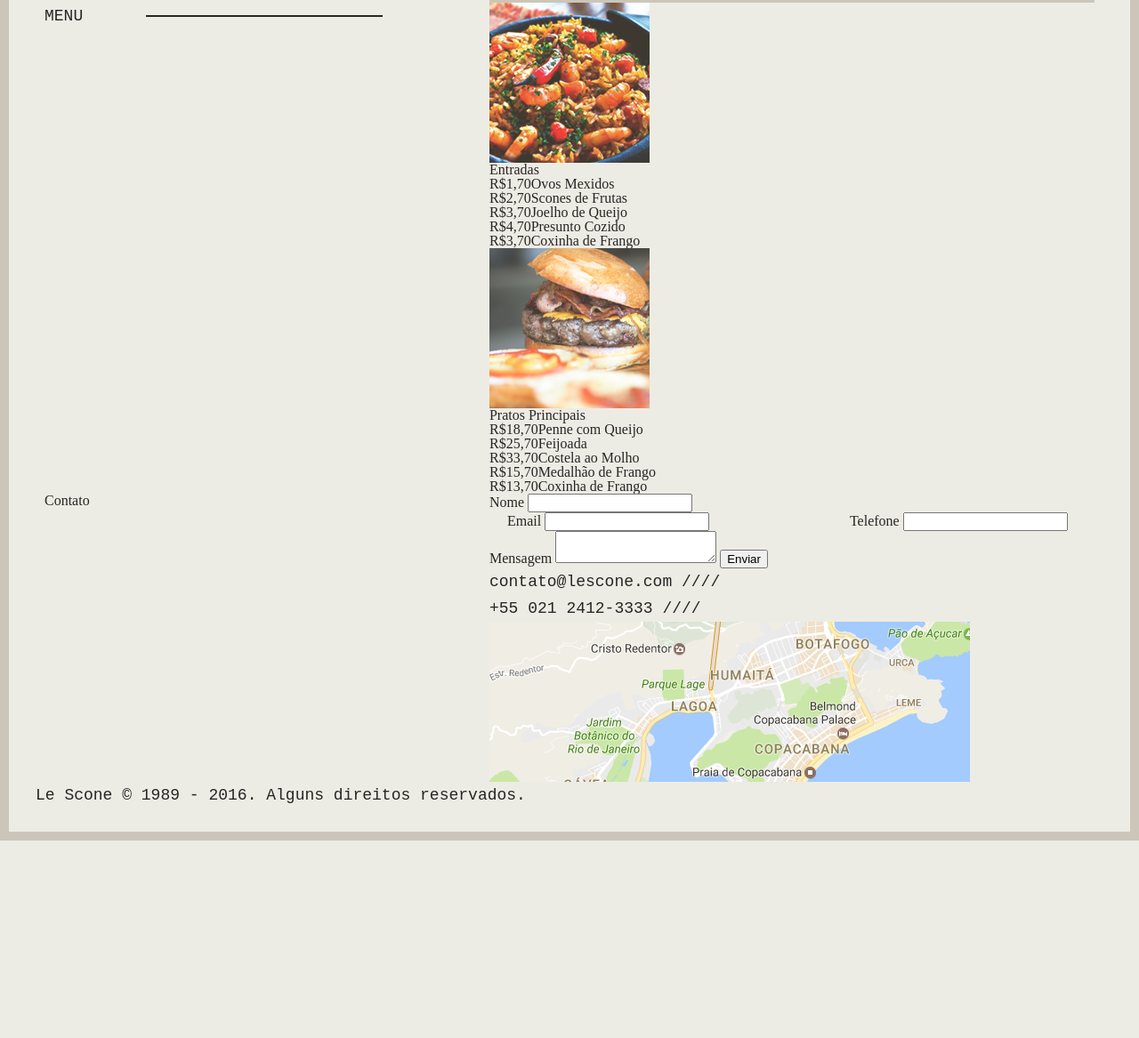
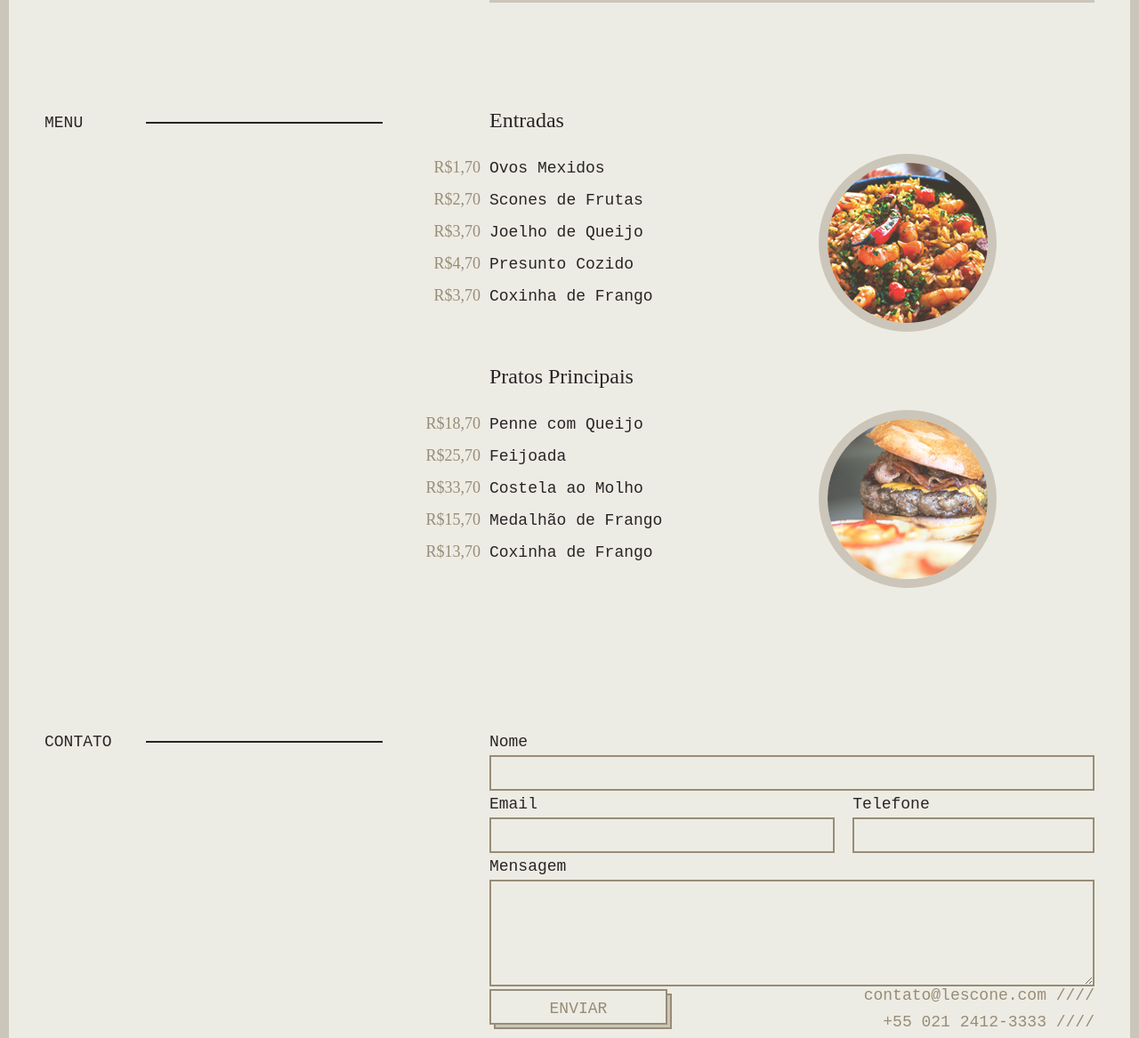
Before and after one commit to peueueu/le-scone, a website: page index.html in a window 1280 px wide. Shown: the part 943-2110 px from the top of the page at 89% size. Before the commit the page ends 1888 px from the top, so only its background shows below. Drawn offline with Linux system fonts and the light colour scheme; a web font is replaced by a local one.

Commit message:
Finalizando Projeto Le Scone do curso de sass da Origamid

```diff
--- a/index.html
+++ b/index.html
@@ -6,6 +6,7 @@
     <meta charset="UTF-8">
     <meta name="viewport" content="width=device-width, initial-scale=1.0">
     <meta http-equiv="X-UA-Compatible" content="ie=edge">
+    <link rel="shortcut icon" href="favicon.ico" type="image/x-icon">
     <link href="https://fonts.googleapis.com/css?family=Aref+Ruqaa|PT+Mono&display=swap" rel="stylesheet">
     <link rel="stylesheet" href="css/style.css">
 </head>
@@ -54,9 +55,9 @@
     </section>
 
     <section class="container contato">
-        <h1 class="grid-4">Contato</h1>
+        <h1 class="grid-4 titulo">Contato</h1>
         <div class="grid-7 offset-1">
-            <form action="">
+            <form>
                 <label for="nome">Nome</label>
                 <input type="text">
                 <div class="row">
--- a/package.json
+++ b/package.json
@@ -4,7 +4,8 @@
   "description": "origamid sass course",
   "main": "index.js",
   "scripts": {
-    "compile:sass": "node-sass sass/style.scss css/style.css -w"
+    "compile:sass": "node-sass sass/style.scss css/style.css -w",
+    "build:sass": "node-sass --include-path sass sass/style.scss css/style.css --output-style compressed"
   },
   "license": "MIT",
   "devDependencies": {
--- /dev/null
+++ b/sass/_contato.scss
@@ -0,0 +1,75 @@
+.contato {
+    margin-top: 120px;
+    margin-bottom: 120px;
+    @include d(s) {
+        margin-top: 60px;
+        margin-bottom: 60px;
+    }
+}
+
+.contato form {
+    label {
+    @include tipo-1(18);
+    display: block;
+    }
+    input[type="text"], textarea{
+        @include tipo-1(18);
+        color: $cinza;
+        width: 100%;
+        padding: 0 5px;
+        height: 40px;
+        border: 2px solid $bege-escuro;
+        background: transparent;
+        &:hover, &:focus {
+            outline: none;
+            border-color: $bege-medio;
+        }
+    }
+    textarea {
+        height: 120px;
+    }
+}
+
+
+input.button {
+    @include tipo-1(18);
+    cursor: pointer;
+    color: $bege-escuro;
+    text-transform: uppercase;
+    border: 2px solid $bege-escuro;
+    background: transparent;
+    display: block;
+    width: 200px;
+    padding-top: 5px;
+    @include box-shadow(5px 5px 0 -2px $bege-medio,
+                        5px 5px 0 0 $bege-escuro);
+    transition: .3s;
+    &:hover {
+        @include box-shadow(3px 3px 0 -2px $bege-medio,
+        3px 3px 0 0 $bege-escuro);
+    }
+    &:active {
+        outline: none;
+    }
+}
+
+.contato-info {
+    display: inline-block;
+    color: $bege-escuro;
+    margin-bottom: 3em;
+    @include d(l) {
+        float: right;
+        text-align: right;
+        margin-top: -3em;
+    }
+    margin-top: 2em;
+}
+
+.contato-mapa {
+    display: block;
+    @include box-shadow(0 0 0 10px $bege-medio);
+    clear: both;
+    img {
+        width: 100%;
+    }
+}
--- /dev/null
+++ b/sass/_footer.scss
@@ -0,0 +1,18 @@
+footer {
+    padding: 20px 0;
+    background: $cinza;
+    @include box-shadow(0 0 0 10px $cinza);
+    p {
+        color: $bege-claro;
+        @include d(s) {
+            text-align: center;
+        }
+    }
+    a img {
+        float: right;
+        @include d(s) {
+            float: none;
+            margin: 20px auto;
+        }
+    }
+}
--- a/sass/_grid.scss
+++ b/sass/_grid.scss
@@ -119,8 +119,8 @@ $s-device: 480px;
 
 @mixin row {
   position: relative;
-  margin-left: $gutter/2;
-  margin-right: $gutter/2;
+  margin-left: -$gutter/2;
+  margin-right: -$gutter/2;
   @include d(s) {
     margin-left: 0px;
     margin-right: 0px;
--- /dev/null
+++ b/sass/_menu.scss
@@ -0,0 +1,47 @@
+.menu {
+    margin-top: 120px;
+    margin-bottom: 120px;
+    @include d(s) {
+        margin-top: 60px;
+        margin-bottom: 60px;
+    }
+}
+
+.menu-item {
+    margin-bottom: 60px;
+    h2 {
+        @include tipo-2(24);
+        margin-bottom: 1em;
+    }
+    li {
+        @include tipo-1(18);
+        line-height: em(35, 18);
+        span {
+            font-family: $font-2;
+            color: $bege-escuro;
+            display: inline-block;
+            width: 70px;
+            text-align: right;
+            margin-right: 10px;
+            margin-left: -80px;
+            @include d(s) {
+                margin-left: 0px;
+                width: auto;
+            }
+        }
+    }
+    img {
+        border-radius: 50%;
+        border: 10px solid $bege-medio;
+        position: absolute;
+        right: 0px;
+        margin-top: 50px;
+        @include d(l) {
+            right: 120px;
+        }
+        @include d(s) {
+            width: 120px;
+            margin-top: 0px;
+        }
+    }
+}
--- a/sass/_variaveis-e-mixins.scss
+++ b/sass/_variaveis-e-mixins.scss
@@ -32,3 +32,9 @@ $font-2: "Aref Ruqaa", serif;
     line-height: (30, 24);
   }
 }
+
+@mixin box-shadow($shadow...){
+  -webkit-box-shadow: $shadow;
+  -moz-box-shadow: $shadow;
+   box-shadow: $shadow;
+}
--- a/sass/style.scss
+++ b/sass/style.scss
@@ -4,5 +4,8 @@
 @import "variaveis-e-mixins";
 @import "geral";
 
-//Pages
+//Components
 @import "intro";
+@import "menu";
+@import "contato";
+@import "footer"
```
Also changed, not shown: css/style.css, 1 other file.
